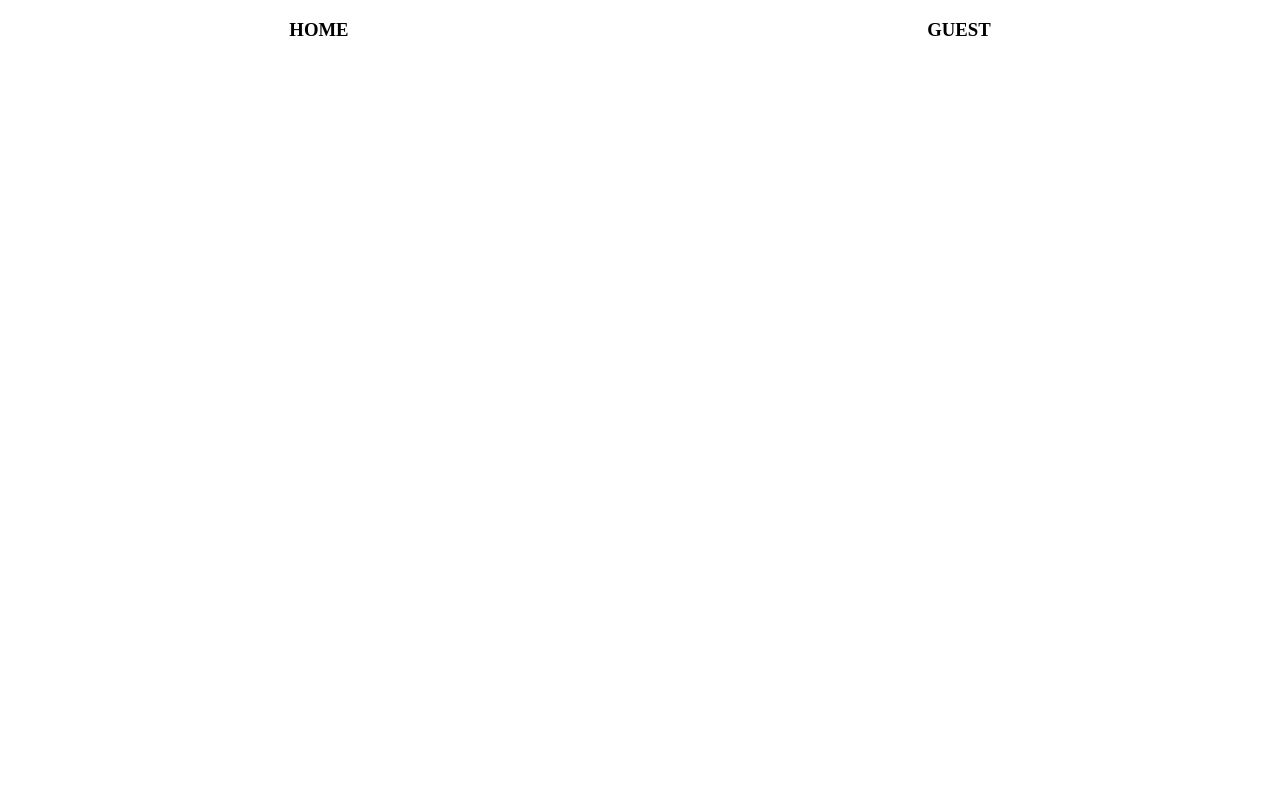
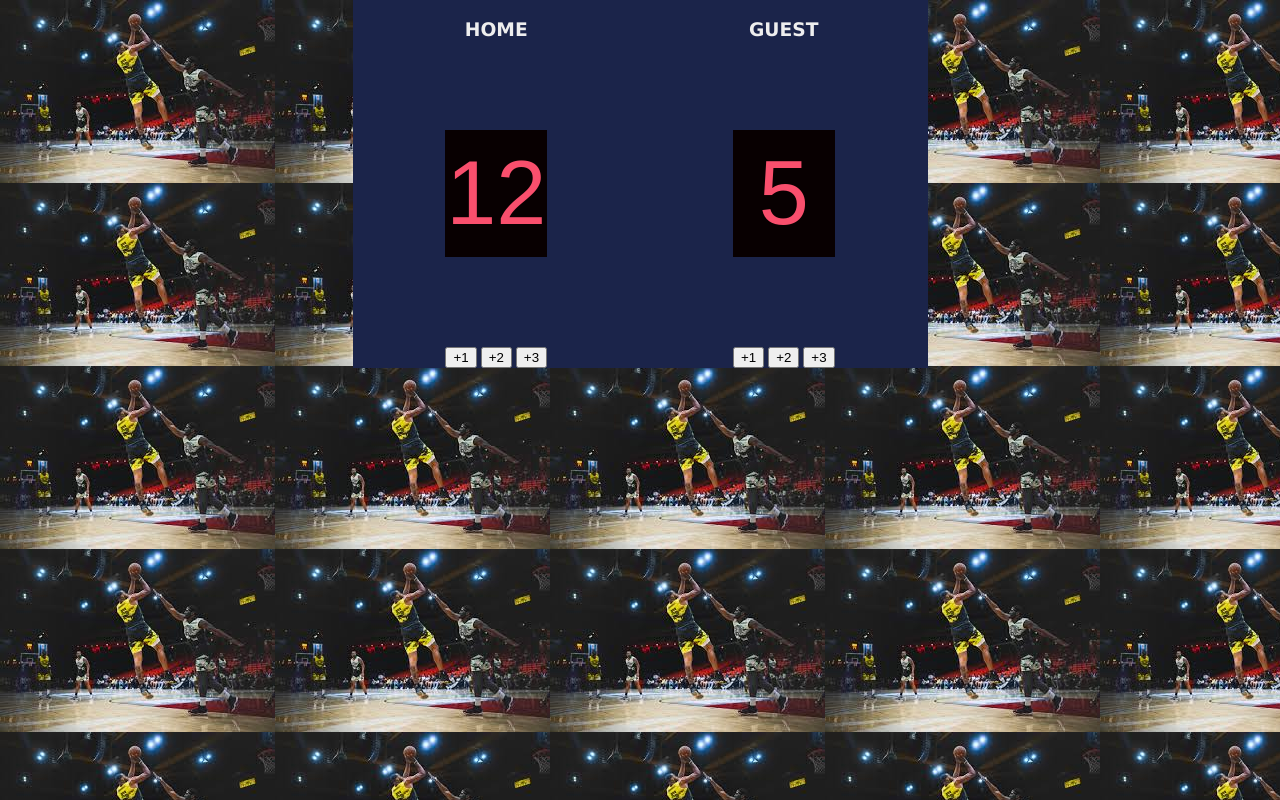
Before and after one commit to Nolu-M/basketball-scoreboard, a plain HTML site: page index.html in a window 1280 px wide. Drawn offline with Linux system fonts and the light colour scheme; a web font is replaced by a local one.

Commit message:
html and css changes 1

```diff
--- a/index.css
+++ b/index.css
@@ -1,8 +1,47 @@
 body {
-    margin: 0;
+    margin:auto;
+    position: center;
+    width: 575px;
+    height: 385px;
+    background-image: url("basketball.jpg");
+    height:100vh;
+
+
 }
 
 .container {
     display: flex;
     justify-content: space-around;
+    background-color: 1B244A;
 }
+
+h3 {
+    font-family: Verdana, Geneva, Tahoma, sans-serif;
+    font-size: 40px solid;
+    color: EEEEEE;
+    display: flex;
+    justify-content: center;
+    align-items: center;
+    font-weight: 700;
+}
+
+.square {
+    background-color: 080001;
+}
+
+.score {
+    color: F94F6D;
+    font-family: 'Cursed Timer ULiL', sans-serif;
+    text-align: center;
+    font-size: 90px;
+    border-radius: 1px #000000;
+    font-weight: 400;
+    line-height: 127px;
+}
+
+.items {
+    border: 2px #9AABD8;
+   border-radius: 5px;
+
+
+}
--- a/index.html
+++ b/index.html
@@ -1,14 +1,32 @@
 <html>
     <head>
         <link rel="stylesheet" href="index.css">
+        <link href="https://fonts.cdnfonts.com/css/cursed-timer-ulil" rel="stylesheet">
+
     </head>
     <body>
         <div class="container">
             <div>
                 <h3>HOME</h3>
+                <div class="square">
+                    <p class="score">12</p>
+                </div>
+                    <div class="items">
+                        <button class="add-points-btns-home">+1</button>
+                        <button class="add-points-btns-home">+2</button>
+                        <button class="add-points-btns-home">+3</button>
+                    </div>
             </div>
             <div>
                 <h3>GUEST</h3>
+                <div class="square">
+                    <p class="score">5</p>
+                </div>
+                    <div class="items">
+                        <button class="add-points-btns-guest">+1</button>
+                        <button class="add-points-btns-guest">+2</button>
+                        <button class="add-points-btns-guest">+3</button>
+                    </div>
             </div>
         </div>
         <script src="index.js"></script>
```
Also changed, not shown: basketball.jpg (added).
